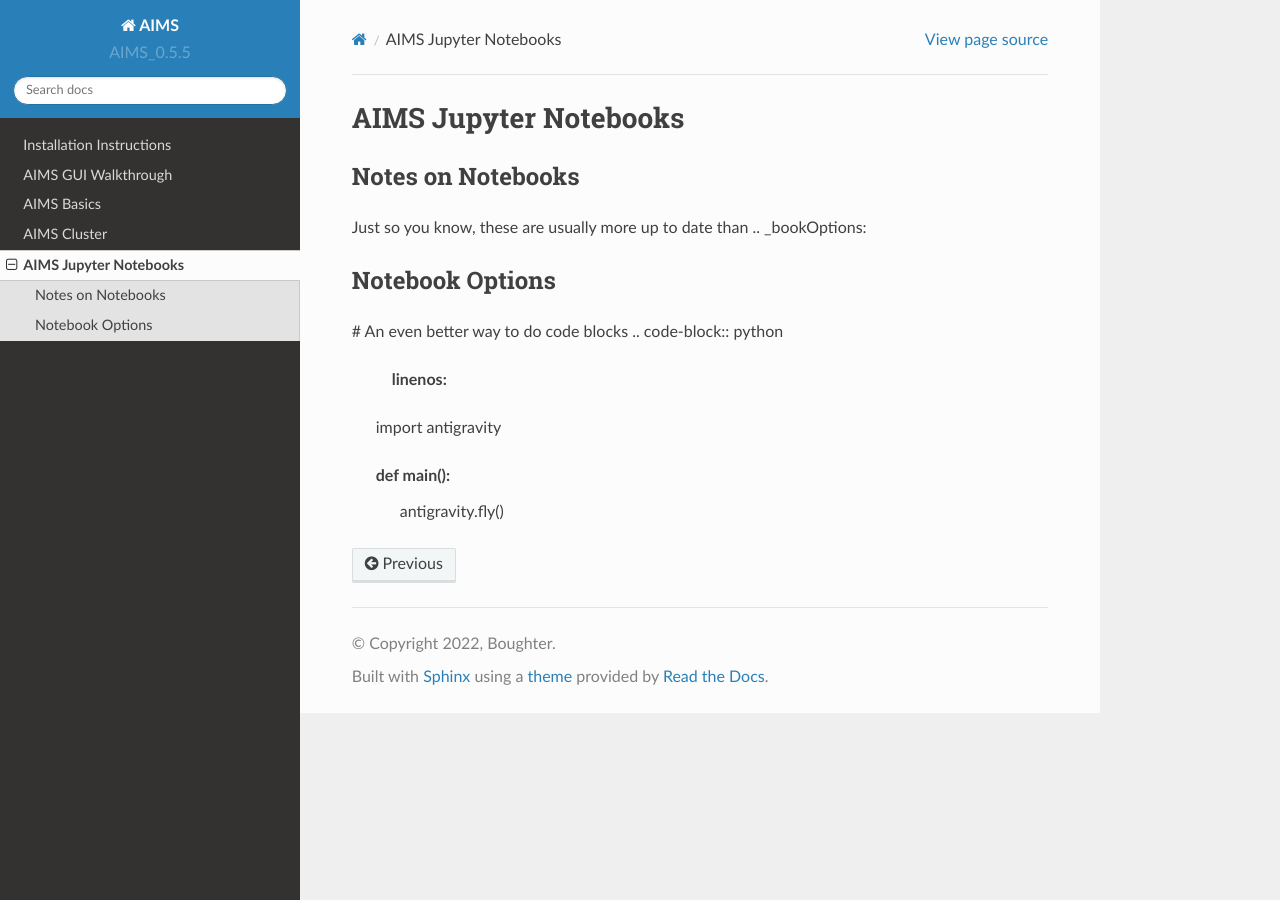
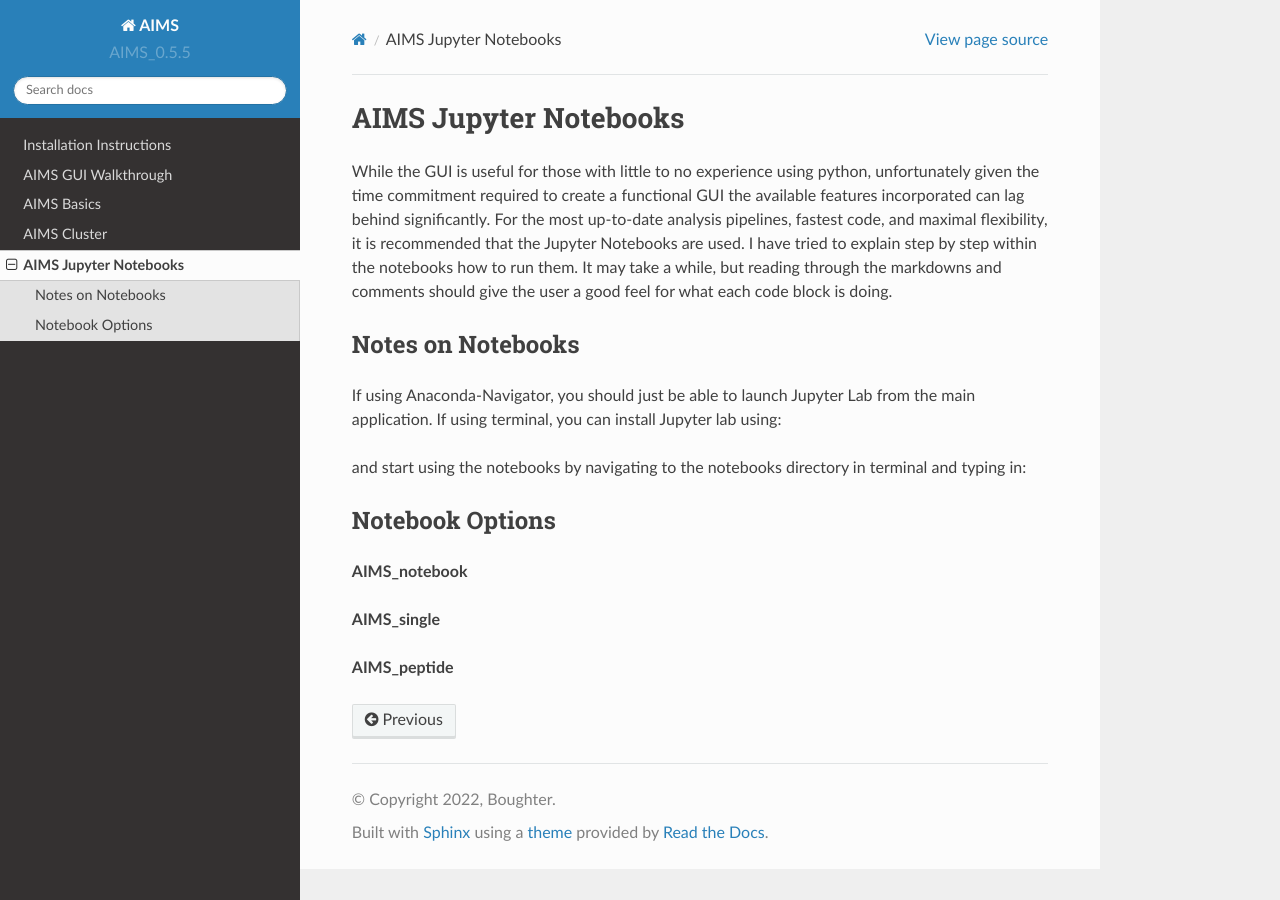
Before and after one commit to ctboughter/aims_doc, a Sphinx documentation site: the page built from docs/source/AIMS_notebooks.rst, in a window 1280 px wide. Built offline with Sphinx 7.4.7 and the Read the Docs theme 2.0.0, drawn with Linux system fonts in a browser that asks for light colours.

Commit message:
fight to display code

```diff
--- a/docs/source/AIMS_notebooks.rst
+++ b/docs/source/AIMS_notebooks.rst
@@ -1,22 +1,29 @@
 AIMS Jupyter Notebooks
 =====
+While the GUI is useful for those with little to no experience using python, unfortunately given the time commitment required to create a functional GUI the available features incorporated can lag behind significantly. For the most up-to-date analysis pipelines, fastest code, and maximal flexibility, it is recommended that the Jupyter Notebooks are used. I have tried to explain step by step within the notebooks how to run them. It may take a while, but reading through the markdowns and comments should give the user a good feel for what each code block is doing.
 
 .. _notes:
 
 Notes on Notebooks
 ------------
+If using Anaconda-Navigator, you should just be able to launch Jupyter Lab from the main application. If using terminal, you can install Jupyter lab using:
 
-Just so you know, these are usually more up to date than
+.. code-block:: python
+    conda install -c conda-forge jupyterlab
+
+and start using the notebooks by navigating to the notebooks directory in terminal and typing in:
+
+.. code-block:: python
+    jupyter lab
+
+
 .. _bookOptions:
 
 Notebook Options
 ------------
 
-# An even better way to do code blocks
-.. code-block:: python
-   :linenos:
+**AIMS_notebook**
 
-   import antigravity
+**AIMS_single**
 
-   def main():
-       antigravity.fly()
+**AIMS_peptide**
```
Also changed, not shown: docs/source/AIMS_GUI.rst (+18 -0 lines).
